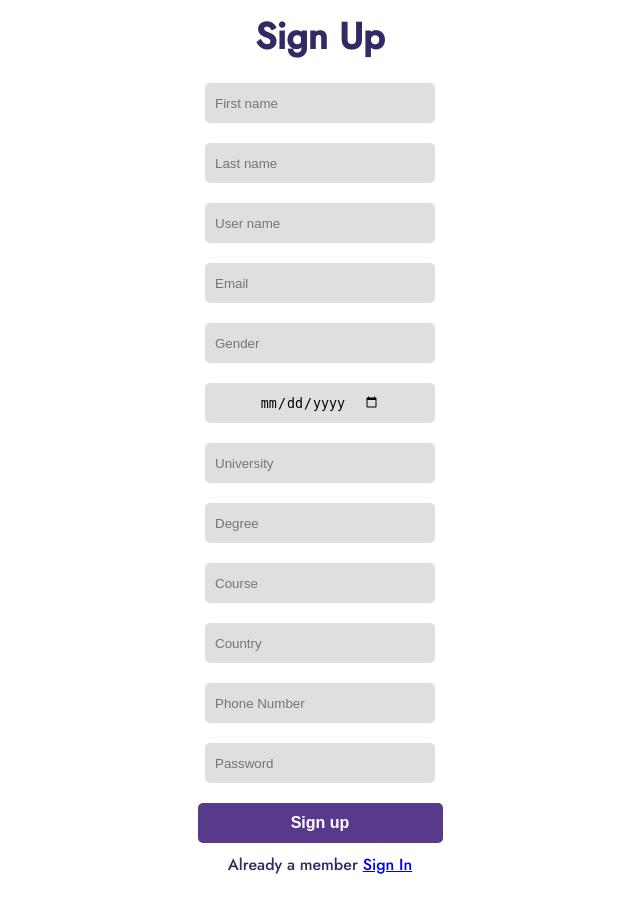
After one commit to saranthn/QuickEducator, a Flask app: page /signUp in a window 1280 px wide. The commit adds this page. Shown: the whole page, without its empty margins (320-960 px from the left). Run offline with Flask 2, Linux system fonts and the light colour scheme; parts of the project's set-up code (start-up, migrations or seed data) failed here and were passed over.

Commit message:
Add login and signup features

```diff
--- a/server.py
+++ b/server.py
@@ -12,11 +12,14 @@ import os
   # accessible as a variable in index.html:
 from sqlalchemy import *
 from sqlalchemy.pool import NullPool
-from flask import Flask, request, render_template, g, redirect, Response
+from flask import Flask, request, render_template, g, redirect, Response, url_for, make_response, session
+from datetime import date
+import sqlalchemy
 
 tmpl_dir = os.path.join(os.path.dirname(os.path.abspath(__file__)), 'templates')
 app = Flask(__name__, template_folder=tmpl_dir)
 
+app.secret_key = 'vk2503'
 
 #
 # The following is a dummy URI that does not connect to a valid database. You will need to modify it to connect to your Part 2 database in order to use the data.
@@ -41,11 +44,11 @@ engine = create_engine(DATABASEURI)
 # Example of running queries in your database
 # Note that this will probably not work if you already have a table named 'test' in your database, containing meaningful data. This is only an example showing you how to run queries in your database using SQLAlchemy.
 #
-engine.execute("""CREATE TABLE IF NOT EXISTS test (
-  id serial,
-  name text
-);""")
-engine.execute("""INSERT INTO test(name) VALUES ('grace hopper'), ('alan turing'), ('ada lovelace');""")
+# engine.execute("""CREATE TABLE IF NOT EXISTS test (
+#   id serial,
+#   name text
+# );""")
+# engine.execute("""INSERT INTO test(name) VALUES ('grace hopper'), ('alan turing'), ('ada lovelace');""")
 
 
 @app.before_request
@@ -170,11 +173,72 @@ def add():
   g.conn.execute('INSERT INTO test(name) VALUES (%s)', name)
   return redirect('/')
 
+@app.route('/logout')
+def logout():
+  session.pop('loggedin', None)
+  session.pop('id', None)
+  session.pop('username', None)
+  return redirect(url_for('signIn'))
 
-@app.route('/login')
-def login():
-    abort(401)
-    this_is_never_executed()
+@app.route('/signIn', methods =['GET', 'POST'])
+def signIn():
+  if request.method == 'POST':
+    username = request.form['username']
+    password = request.form['password']
+    cursor = g.conn.execute('SELECT * FROM Students WHERE username = %s ', (username, ))
+    account = cursor.fetchone()
+    # print(account)
+    if account:
+      # resp = make_response(redirect("/"))
+      # resp.set_cookie('username', username)
+      session['loggedin'] = True
+      session['username'] = account['username']
+      # session['name'] = account['first_name']
+      print(session['username'])
+      print('Logged in successfully !')
+      return redirect("/")
+    else:
+      return render_template("signin_page.html")
+  return render_template("signin_page.html")
+
+@app.route('/signUp', methods =['GET', 'POST'])
+def signUp():
+  msg = 'Registered'
+  if request.method == 'POST':
+    userid = 100
+    d1 = date.today().strftime("%m/%d/%Y")
+    print("d1 =", d1)
+    firstname = request.form['firstname']
+    lastname = request.form['lastname']
+    username = request.form['username']
+    email = request.form['email']
+    gender = request.form['gender']
+    dob = request.form['dob']
+    phoneNo = request.form['phoneNo']
+    password = request.form['password']
+    university = request.form['university']
+    degree = request.form['degree']
+    course = request.form['course']
+    country = request.form['country']
+    cursor = g.conn.execute('SELECT * FROM Students WHERE username = %s', (username, ))
+    account_username = cursor.fetchone()
+    cursor.close()
+    cursor = g.conn.execute('SELECT * FROM Students WHERE email = %s', (email, ))
+    account_email = cursor.fetchone()
+    cursor.close()
+    if account_email or account_username:
+      msg = 'Account already exists !'
+      print(msg)
+    else:
+      # g.conn.execute('INSERT INTO Students VALUES('123', 'af12','ak','kk','M','kk@gmail.com','1234',d1,'columbia', 'MS', 'CS', 'USA', )')
+      insert_query ="INSERT INTO Students VALUES('{}','{}','{}','{}','{}','{}',{},'{}','{}','{}','{}','{}')".format(userid, username,firstname,lastname,gender,email,phoneNo,dob,university, degree, course, country)
+      print(insert_query)
+      g.conn.execute(sqlalchemy.text(insert_query))
+      print(msg)
+    return redirect("signIn")
+  else:
+    return render_template("signUp_page.html")
+
 
 
 if __name__ == "__main__":
--- /dev/null
+++ b/static/style.css
@@ -0,0 +1,73 @@
+body{
+	margin: 0;
+	padding: 0;
+	display: flex;
+	justify-content: center;
+	align-items: center;
+	min-height: 100vh;
+	font-family: 'Jost', sans-serif;
+/*	background: linear-gradient(to bottom, #0f0c29, #302b63, #24243e);*/
+}
+.main{
+	width: 350px;
+	height: 900px;
+/*	background: red;*/
+	overflow: hidden;
+}
+#chk{
+	display: none;
+}
+.signup{
+	position: relative;
+	width:100%;
+	height: 100%;
+}
+label{
+	color: #302b63;
+/*	background: #573b8a;*/
+	font-size: 2.3em;
+	justify-content: center;
+	display: flex;
+	margin: 10px;
+	font-weight: bold;
+	cursor: pointer;
+	transition: .5s ease-in-out;
+}
+input{
+	width: 60%;
+	height: 20px;
+	background: #e0dede;
+	justify-content: center;
+	display: flex;
+	margin: 20px auto;
+	padding: 10px;
+	border: none;
+	outline: none;
+	border-radius: 5px;
+}
+span{
+	color: #302b63;
+	justify-content: right;
+}
+button{
+	width: 70%;
+	height: 40px;
+	margin: 10px auto;
+	justify-content: center;
+	display: block;
+	color: #fff;
+	background: #573b8a;
+	font-size: 1em;
+	font-weight: bold;
+	margin-top: 20px;
+	outline: none;
+	border: none;
+	border-radius: 5px;
+	transition: .2s ease-in;
+	cursor: pointer;
+}
+
+
+#chk:checked ~ .signup label{
+	transform: scale(.6);
+}
--- a/templates/index.html
+++ b/templates/index.html
@@ -9,6 +9,8 @@
 
 <body>
   <h1>Some famous Computer Scientists</h1>
+  <span class="user">Welcome {{session.username}}</span>
+  <a href="{{ url_for('logout') }}" class="btn">Logout</a>
   <div>{{data}}</div>
 
   <div>
--- /dev/null
+++ b/templates/signup_page.html
@@ -0,0 +1,46 @@
+<!DOCTYPE html>
+<html lang="en" >
+<head>
+  <meta charset="UTF-8">
+  <title>Sign up</title>
+  <link rel="stylesheet" href="{{ url_for('static', filename='style.css') }}">
+
+</head>
+<body>
+<!-- partial:index.partial.html -->
+<!DOCTYPE html>
+<html>
+<head>
+	<title>Slide Navbar</title>
+	<link rel="stylesheet" type="text/css" href="slide navbar style.css">
+<link href="https://fonts.googleapis.com/css2?family=Jost:wght@500&display=swap" rel="stylesheet">
+</head>
+<body>
+	<div class="main">
+		<input type="checkbox" id="chk" aria-hidden="true">
+			<div class="signup">
+				<form action="signUp" method="post">
+					<label for="chk" aria-hidden="true">Sign Up</label>
+					<input id="firstname" input type="text" name="firstname" placeholder="First name" required="">
+					<input id="lastname" input type="text" name="lastname" placeholder="Last name" required="">
+					<input id="username" input type="text" name="username" placeholder="User name" required="">
+					<input id="email" input type="email" name="email" placeholder="Email" required="">
+					<input id="gender" input type="text" name="gender" placeholder="Gender" required="">
+				  <input id="dob" input type="date" name="dob" placeholder="DOB" required="">
+				  <input id="university" input type="text" name="university" placeholder="University" required="">
+				  <input id="degree" input type="text" name="degree" placeholder="Degree" required="">
+				  <input id="course" input type="text" name="course" placeholder="Course" required="">
+				  <input id="country" input type="text" name="country" placeholder="Country" required="">
+				  <input id="phoneNo" input type="number" name="phoneNo" placeholder="Phone Number" required="">
+					<input id="password" input type="password" name="password" placeholder="Password" required="">
+					<button>Sign up</button>
+					<center><span class="login">Already a member <a href="{{ url_for('signIn') }}">Sign In</a></span></center>
+				</form>
+			</div>
+	</div>
+</body>
+</html>
+<!-- partial -->
+
+</body>
+</html>
```
Also changed, not shown: templates/signin_page.html (added, +37 -0 lines).
